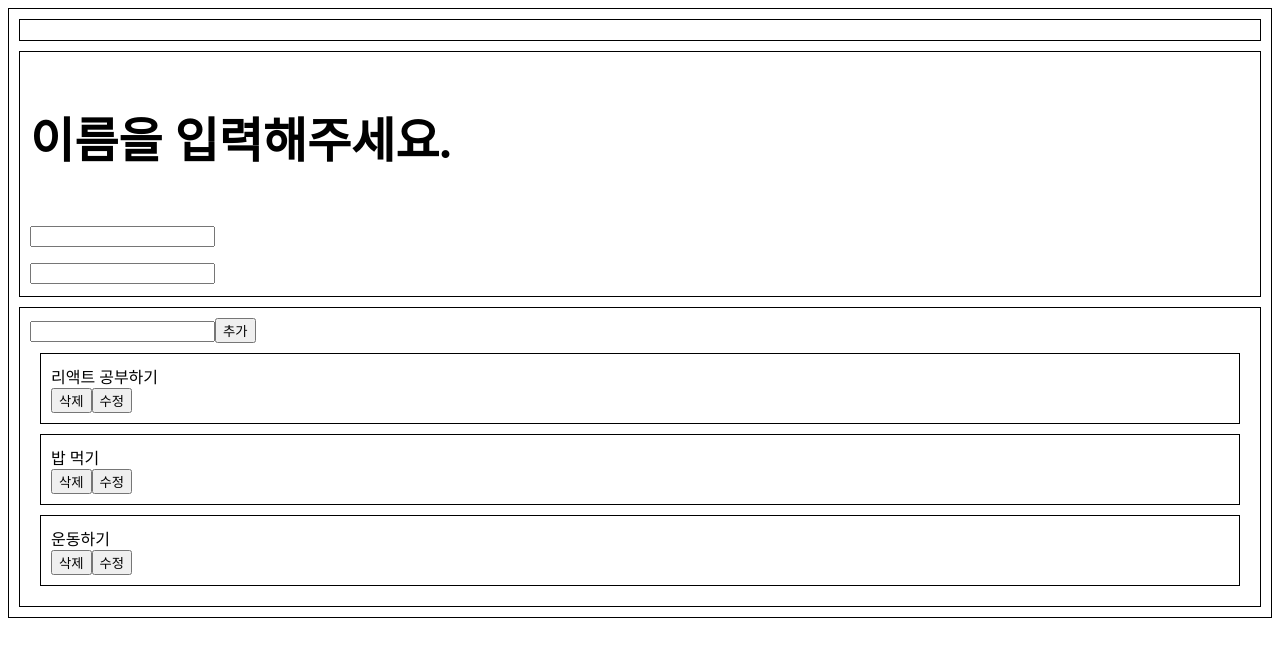
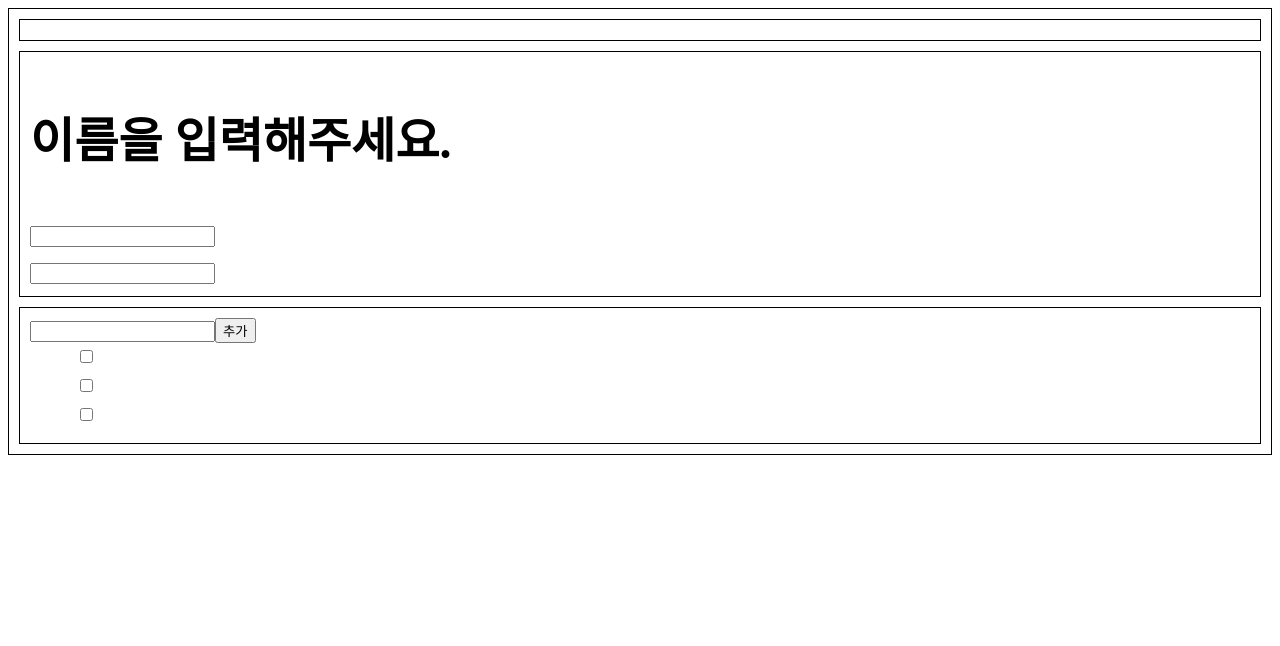
Before and after one commit to GangbacOl/momentum-clone-coding, a React (Create React App) app: page / in a window 1280 px wide. Shown: the top 646 px of the page. Built offline with nearby package versions, Linux system fonts and the light colour scheme; no server answers; the HTML template or start-up script is replaced by a standard one.

Commit message:
Update: 컴포넌트 구조 변경(left 영역, right 영역).

```diff
--- a/src/components/TodoItem.js
+++ b/src/components/TodoItem.js
@@ -1,50 +1,45 @@
-import React, { useState, useContext } from 'react';
+import React, { useState } from 'react';
 import styled from 'styled-components';
-import TodoContext from '../contexts/TodoContext';
+import TodoItemLeft from './TodoItemLeft';
+import TodoItemRight from './TodoItemRight';
 
-const TodoItemWrapper = styled.div`
-    border: 1px solid black;
-    padding: 10px;
-    margin: 10px;
+const TodoItemWrapper = styled.li`
+    display: flex;
+    justify-content: space-between;
+    align-items: center;
+    padding: 3px;
+    margin: 3px auto;
+    color: white;
+    width: 90%;
+    font-size: 0.8rem;
 `;
 
-const TodoItem = ({ item, idx }) => {
-    const [updateInputText, setUpdateInputText] = useState('');
-    const [updateForm, setUpdateForm] = useState(false);
-    const value = useContext(TodoContext);
-
-    document.body.addEventListener('click', () => setUpdateForm(false));
+const TodoItem = ({ item, idx, deleteList }) => {
+    const [showModal, setShowModal] = useState(false);
+    const [isChecked, setIsChecked] = useState(false);
+    const [showUpdateForm, setShowUpdateForm] = useState(false);
 
     return (
         <TodoItemWrapper>
-            <div className="listItem" key={idx}>
-                <span>{item}</span>
-                {updateForm ? (
-                    <div>
-                        <input
-                            type="text"
-                            onChange={(e) => setUpdateInputText(e.target.value)}
-                            value={updateInputText}
-                        />
-                        <input
-                            type="button"
-                            onClick={() => {
-                                value.actions.updateList(updateInputText, idx);
-                                setUpdateInputText('');
-                                setUpdateForm(false);
-                            }}
-                            value="수정"
-                        />
-                    </div>
-                ) : (
-                    <div>
-                        <input type="button" onClick={() => value.actions.deleteList(idx)} value="삭제" />
-                        <input type="button" onClick={() => setUpdateForm(true)} value="수정" />
-                    </div>
-                )}
-            </div>
+            <TodoItemLeft
+                item={item}
+                idx={idx}
+                setShowModal={setShowModal}
+                showUpdateForm={showUpdateForm}
+                setShowUpdateForm={setShowUpdateForm}
+                isChecked={isChecked}
+                setIsChecked={setIsChecked}
+            />
+            <TodoItemRight
+                idx={idx}
+                isChecked={isChecked}
+                deleteList={deleteList}
+                showModal={showModal}
+                setShowModal={setShowModal}
+                setShowUpdateForm={setShowUpdateForm}
+            />
         </TodoItemWrapper>
     );
 };
 
-export default TodoItem;
+export default React.memo(TodoItem);
```
